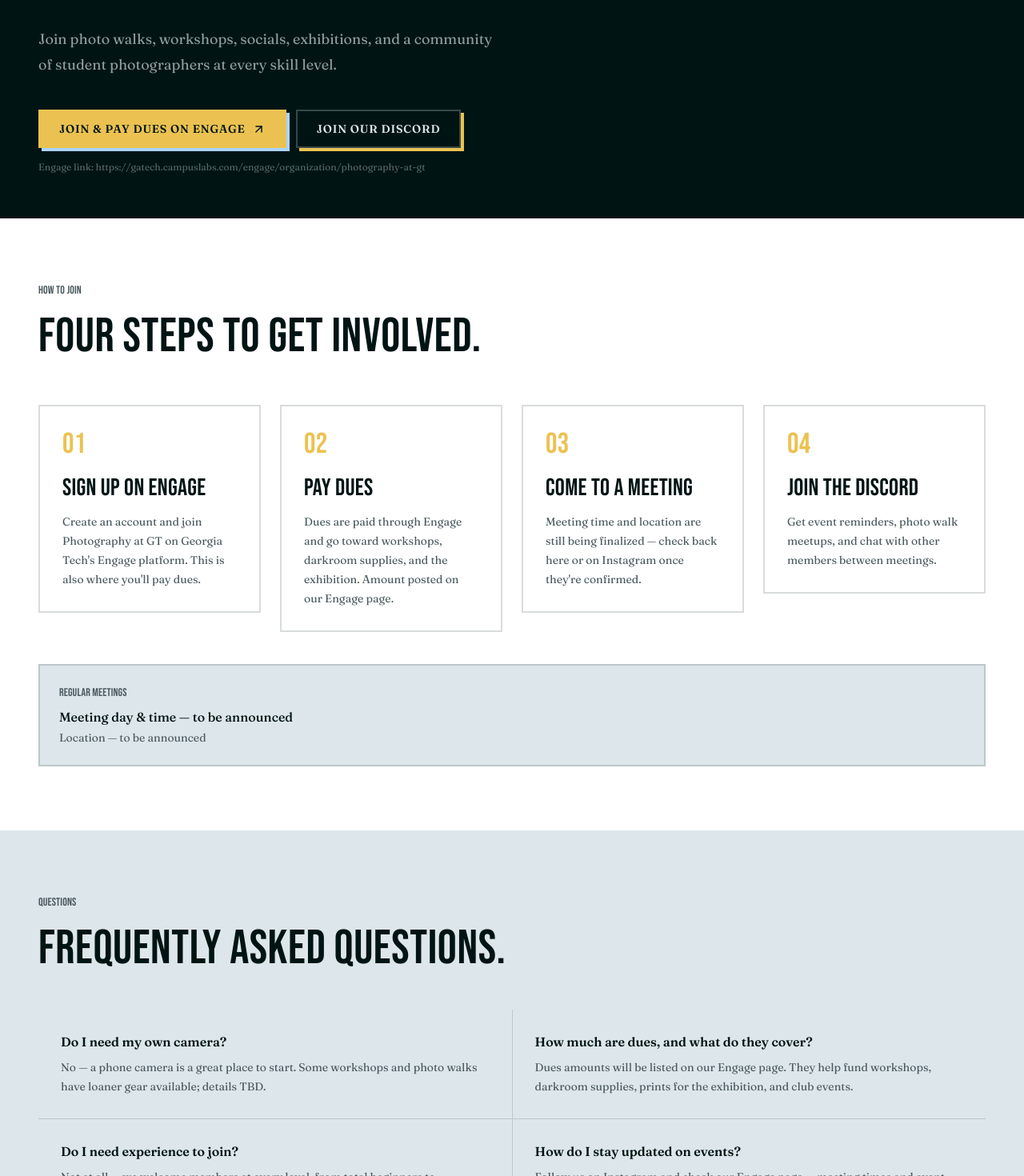
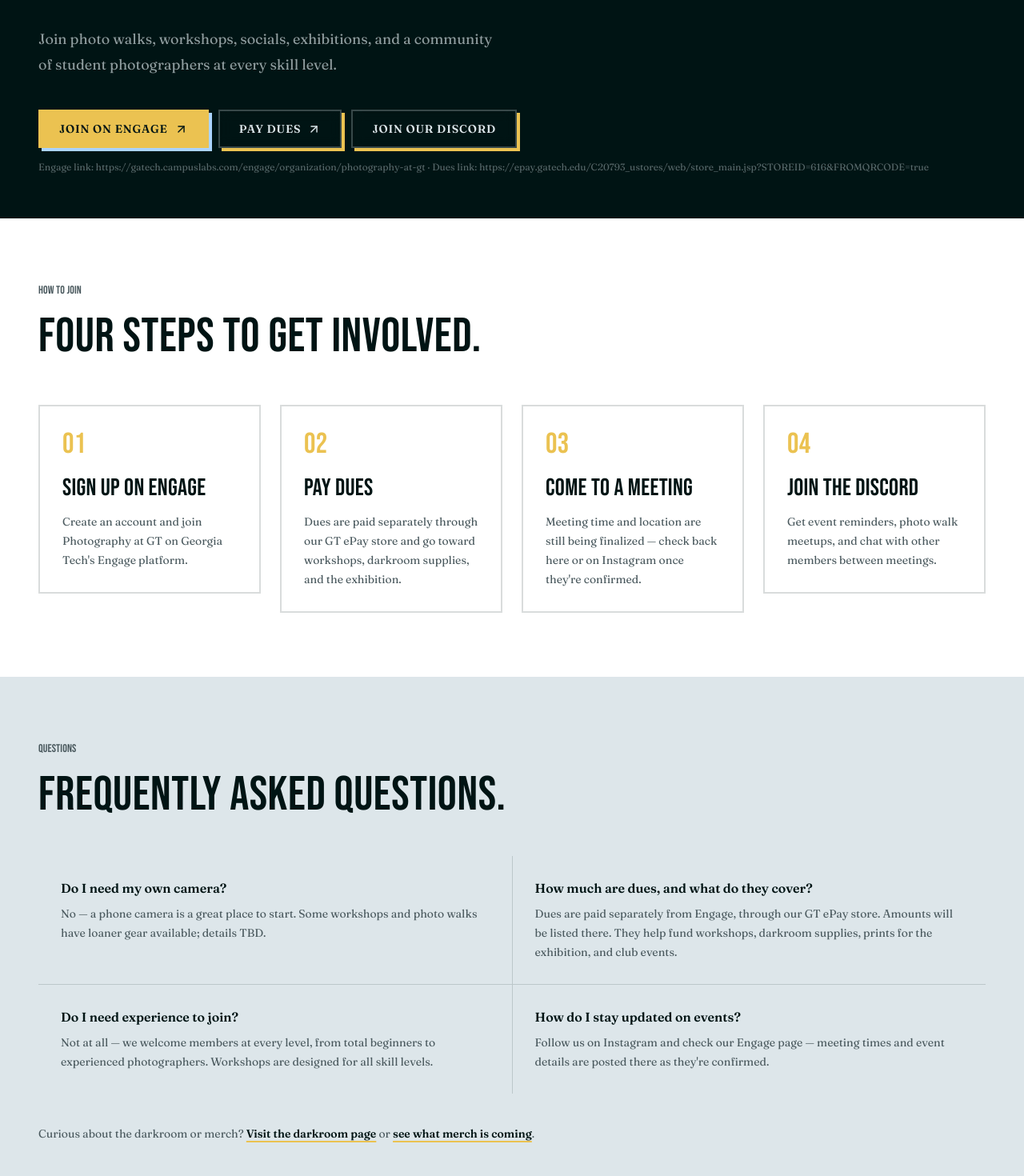
Before and after one commit to kaylee162/photography-gt, a Next.js app: page /join in a window 1280 px wide. Shown: the part 420-1890 px from the top of the page at 80% size. Built offline with nearby package versions, Linux system fonts and the light colour scheme.

Commit message:
updated events, fixed links in footer, and added epay for dues

```diff
--- a/app/about/page.tsx
+++ b/app/about/page.tsx
@@ -6,7 +6,7 @@ import { SectionHeading } from "@/components/ui/section-heading";
 import { PlaceholderImage } from "@/components/ui/placeholder-image";
 import { Reveal, RevealGroup, RevealItem } from "@/components/ui/reveal";
 import { teamMembers } from "@/data/team";
-import { MEETING_LOCATION, MEETING_SCHEDULE } from "@/lib/constants";
+import { DUES_URL } from "@/lib/constants";
 
 export const metadata: Metadata = {
   title: "About",
@@ -22,7 +22,7 @@ const offerings = [
   {
     title: "Workshops",
     description:
-      "Hands-on workshops covering photo editing, lighting, fashion photography, and darkroom processes for every experience level.",
+      "Hands-on workshops covering photo editing, lighting, and darkroom processes for every experience level.",
     icon: Aperture,
   },
   {
@@ -55,7 +55,7 @@ export default function AboutPage() {
 
             <p className="mt-8 max-w-2xl text-lg leading-8 text-slate">
               Photography @ GT is a student-organized photography club at
-              Georgia Tech, founded in 2024. Since then we have grown to 150+
+              Georgia Tech, founded in 2024. Since then we have grown to almost 250
               members who share a passion for photography across digital and
               analog practices.
             </p>
@@ -101,31 +101,27 @@ export default function AboutPage() {
 
       <section className="bg-paper py-16 sm:py-20">
         <Container>
-          <Reveal className="grid gap-10 border-2 border-ink bg-white p-10 sm:p-14 lg:grid-cols-2">
-            <div>
-              <p className="font-display text-sm tracking-[0.14em] text-slate">
-                Meetings
-              </p>
-              <h3 className="font-display mt-4 text-3xl tracking-[0.005em]">
-                {MEETING_SCHEDULE}
-              </h3>
-              <p className="mt-3 text-sm leading-6 text-slate">
-                {MEETING_LOCATION}. Final meeting details will be posted here
-                and on our Instagram and Engage page once confirmed.
-              </p>
-            </div>
-
+          <Reveal className="grid gap-10 border-2 border-ink bg-white p-10 sm:p-14">
             <div>
               <p className="font-display text-sm tracking-[0.14em] text-slate">
                 Dues
               </p>
               <h3 className="font-display mt-4 text-3xl tracking-[0.005em]">
-                Paid through Engage
+                Paid through GT ePay
               </h3>
               <p className="mt-3 text-sm leading-6 text-slate">
                 Membership dues cover workshop materials, darkroom supplies,
-                and exhibition costs. Amounts and payment are handled through
-                our Georgia Tech Engage page.
+                and exhibition costs. Dues are paid separately from Engage,
+                through our{" "}
+                <a
+                  href={DUES_URL}
+                  target="_blank"
+                  rel="noreferrer"
+                  className="font-semibold text-ink underline decoration-yellow decoration-2 underline-offset-4"
+                >
+                  GT ePay store
+                </a>
+                .
               </p>
             </div>
           </Reveal>
--- a/app/darkroom/page.tsx
+++ b/app/darkroom/page.tsx
@@ -6,7 +6,7 @@ import { SectionHeading } from "@/components/ui/section-heading";
 import { PlaceholderImage } from "@/components/ui/placeholder-image";
 import { Reveal, RevealGroup, RevealItem } from "@/components/ui/reveal";
 import { darkroomFaq } from "@/data/faq";
-import { ENGAGE_URL } from "@/lib/constants";
+import { DUES_URL } from "@/lib/constants";
 
 export const metadata: Metadata = {
   title: "Darkroom",
@@ -125,12 +125,12 @@ export default function DarkroomPage() {
               Want first access when the darkroom opens? Make sure your dues
               are paid on{" "}
               <a
-                href={ENGAGE_URL}
+                href={DUES_URL}
                 target="_blank"
                 rel="noreferrer"
                 className="font-semibold text-ink underline decoration-yellow decoration-2 underline-offset-4"
               >
-                Engage
+                GT ePay
               </a>{" "}
               and watch for the training workshop announcement.
             </p>
--- a/app/events/page.tsx
+++ b/app/events/page.tsx
@@ -6,7 +6,7 @@ import { EventFilterGrid } from "@/components/events/event-filter-grid";
 import { GoogleCalendar } from "@/components/events/google-calendar";
 import { Reveal } from "@/components/ui/reveal";
 import { upcomingEvents } from "@/data/events";
-import { DISCORD_URL, MEETING_LOCATION, MEETING_SCHEDULE } from "@/lib/constants";
+import { DISCORD_URL } from "@/lib/constants";
 
 export const metadata: Metadata = {
   title: "Events",
@@ -52,16 +52,6 @@ export default function EventsPage() {
         </Reveal>
         */}
 
-        <Reveal delay={0.16} className="mt-6 border-2 border-ink/15 p-6">
-          <p className="font-display text-sm tracking-[0.12em] text-slate">
-            Regular meetings
-          </p>
-          <p className="mt-2 text-base font-medium text-ink">
-            {MEETING_SCHEDULE}
-          </p>
-          <p className="mt-1 text-sm text-slate">{MEETING_LOCATION}</p>
-        </Reveal>
-
         <div className="mt-10">
           <GoogleCalendar />
         </div>
--- a/app/join/page.tsx
+++ b/app/join/page.tsx
@@ -6,12 +6,7 @@ import { Container } from "@/components/ui/container";
 import { SectionHeading } from "@/components/ui/section-heading";
 import { Reveal, RevealGroup, RevealItem } from "@/components/ui/reveal";
 import { joinFaq } from "@/data/faq";
-import {
-  DISCORD_URL,
-  ENGAGE_URL,
-  MEETING_LOCATION,
-  MEETING_SCHEDULE,
-} from "@/lib/constants";
+import { DISCORD_URL, DUES_URL, ENGAGE_URL } from "@/lib/constants";
 
 export const metadata: Metadata = {
   title: "Join",
@@ -21,12 +16,12 @@ const steps = [
   {
     title: "Sign up on Engage",
     description:
-      "Create an account and join Photography at GT on Georgia Tech's Engage platform. This is also where you'll pay dues.",
+      "Create an account and join Photography at GT on Georgia Tech's Engage platform.",
   },
   {
     title: "Pay dues",
     description:
-      "Dues are paid through Engage and go toward workshops, darkroom supplies, and the exhibition. Amount posted on our Engage page.",
+      "Dues are paid separately through our GT ePay store and go toward workshops, darkroom supplies, and the exhibition.",
   },
   {
     title: "Come to a meeting",
@@ -66,7 +61,17 @@ export default function JoinPage() {
                 rel="noreferrer"
                 className="inline-flex items-center gap-2 border-2 border-yellow bg-yellow px-6 py-3 text-sm font-semibold uppercase tracking-[0.06em] text-ink shadow-[4px_4px_0_0_var(--color-sky)] transition-all duration-150 hover:-translate-x-0.5 hover:-translate-y-0.5 hover:bg-ink hover:text-yellow hover:shadow-[6px_6px_0_0_var(--color-sky)] active:translate-x-0 active:translate-y-0 active:shadow-none"
               >
-                Join &amp; pay dues on Engage
+                Join on Engage
+                <ArrowUpRight size={17} />
+              </a>
+
+              <a
+                href={DUES_URL}
+                target="_blank"
+                rel="noreferrer"
+                className="inline-flex items-center gap-2 border-2 border-paper/25 px-6 py-3 text-sm font-semibold uppercase tracking-[0.06em] text-paper shadow-[4px_4px_0_0_var(--color-yellow)] backdrop-blur-sm transition-all duration-150 hover:-translate-x-0.5 hover:-translate-y-0.5 hover:border-sky hover:text-sky hover:shadow-[6px_6px_0_0_var(--color-yellow)] active:translate-x-0 active:translate-y-0 active:shadow-none"
+              >
+                Pay dues
                 <ArrowUpRight size={17} />
               </a>
 
@@ -81,7 +86,7 @@ export default function JoinPage() {
             </div>
 
             <p className="mt-4 text-xs text-paper/40">
-              Engage link: {ENGAGE_URL}
+              Engage link: {ENGAGE_URL} · Dues link: {DUES_URL}
             </p>
           </Reveal>
         </Container>
@@ -109,15 +114,6 @@ export default function JoinPage() {
             ))}
           </RevealGroup>
 
-          <Reveal delay={0.1} className="mt-10 border-2 border-ink/15 bg-paper p-6">
-            <p className="font-display text-sm tracking-[0.12em] text-slate">
-              Regular meetings
-            </p>
-            <p className="mt-2 text-base font-medium text-ink">
-              {MEETING_SCHEDULE}
-            </p>
-            <p className="mt-1 text-sm text-slate">{MEETING_LOCATION}</p>
-          </Reveal>
         </Container>
       </section>
 
--- a/app/merch/page.tsx
+++ b/app/merch/page.tsx
@@ -78,6 +78,8 @@ export default function MerchPage() {
               Want to know when merch drops? Follow us on{" "}
               <a
                 href={INSTAGRAM_URL}
+                target="_blank"
+                rel="noreferrer"
                 className="font-semibold text-ink underline decoration-yellow decoration-2 underline-offset-4"
               >
                 Instagram
--- a/components/home/quick-links.tsx
+++ b/components/home/quick-links.tsx
@@ -1,39 +1,55 @@
 import Link from "next/link";
-import { ArrowUpRight, Aperture, ShoppingBag, Users } from "lucide-react";
+import { ArrowUpRight, Aperture, ShoppingBag, Users, type LucideIcon } from "lucide-react";
 
 import { Container } from "@/components/ui/container";
 import { RevealGroup, RevealItem } from "@/components/ui/reveal";
-import { ENGAGE_URL } from "@/lib/constants";
+import { DUES_URL, ENGAGE_URL } from "@/lib/constants";
 
-const links = [
+type QuickLinkCta = {
+  label: string;
+  href: string;
+  external: boolean;
+};
+
+type QuickLink = {
+  title: string;
+  description: string;
+  icon: LucideIcon;
+  ctas: QuickLinkCta[];
+};
+
+const links: QuickLink[] = [
   {
     title: "The Darkroom",
     description:
       "Our new darkroom is opening up — develop and print your own black & white film.",
-    href: "/darkroom",
-    cta: "Explore the darkroom",
     icon: Aperture,
-    external: false,
+    ctas: [{ label: "Explore the darkroom", href: "/darkroom", external: false }],
   },
   {
     title: "Merch",
     description:
       "Club apparel and gear is in the works. Take a look at what's coming.",
-    href: "/merch",
-    cta: "See merch",
     icon: ShoppingBag,
-    external: false,
+    ctas: [{ label: "See merch", href: "/merch", external: false }],
   },
   {
     title: "Engage & Dues",
     description:
-      "Officially join the club and pay dues through Georgia Tech Engage.",
-    href: ENGAGE_URL,
-    cta: "Go to Engage",
+      "Officially join the club through Georgia Tech Engage, and pay dues separately through GT ePay.",
     icon: Users,
-    external: true,
+    ctas: [
+      { label: "Go to Engage", href: ENGAGE_URL, external: true },
+      { label: "Pay dues", href: DUES_URL, external: true },
+    ],
   },
 ];
+
+const boxClassName =
+  "group flex flex-col border-2 border-ink/15 bg-paper p-8 shadow-[0_0_0_0_var(--color-ink)] transition-all duration-200 hover:-translate-x-1 hover:-translate-y-1 hover:border-ink hover:bg-ink hover:text-paper hover:shadow-[6px_6px_0_0_var(--color-ink)] [&_span]:group-hover:text-yellow [&_a]:group-hover:text-yellow [&_p]:group-hover:text-paper/70";
+
+const ctaClassName =
+  "inline-flex w-fit items-center gap-1.5 text-sm font-semibold text-ink transition hover:underline";
 
 export function QuickLinks() {
   return (
@@ -42,7 +58,7 @@ export function QuickLinks() {
         <RevealGroup className="grid gap-6 sm:grid-cols-3">
           {links.map((link) => {
             const Icon = link.icon;
-            const content = (
+            const body = (
               <>
                 <Icon size={22} strokeWidth={1.5} className="text-ink transition group-hover:text-yellow" />
 
@@ -53,25 +69,53 @@ export function QuickLinks() {
                 <p className="mt-3 text-sm leading-6 text-slate">
                   {link.description}
                 </p>
+              </>
+            );
 
+            if (link.ctas.length > 1) {
+              return (
+                <RevealItem key={link.title} y={30}>
+                  <div className={boxClassName}>
+                    {body}
+
+                    <div className="mt-6 flex flex-col gap-2">
+                      {link.ctas.map((cta) => (
+                        <a
+                          key={cta.href}
+                          href={cta.href}
+                          target="_blank"
+                          rel="noreferrer"
+                          className={ctaClassName}
+                        >
+                          {cta.label}
+                          <ArrowUpRight size={16} />
+                        </a>
+                      ))}
+                    </div>
+                  </div>
+                </RevealItem>
+              );
+            }
+
+            const cta = link.ctas[0];
+            const content = (
+              <>
+                {body}
                 <span className="mt-6 inline-flex items-center gap-1.5 text-sm font-semibold text-ink">
-                  {link.cta}
+                  {cta.label}
                   <ArrowUpRight size={16} />
                 </span>
               </>
             );
 
-            const className =
-              "group flex flex-col border-2 border-ink/15 bg-paper p-8 shadow-[0_0_0_0_var(--color-ink)] transition-all duration-200 hover:-translate-x-1 hover:-translate-y-1 hover:border-ink hover:bg-ink hover:text-paper hover:shadow-[6px_6px_0_0_var(--color-ink)] [&_span]:hover:text-yellow [&_p]:hover:text-paper/70";
-
             return (
               <RevealItem key={link.title} y={30}>
-                {link.external ? (
-                  <a href={link.href} target="_blank" rel="noreferrer" className={className}>
+                {cta.external ? (
+                  <a href={cta.href} target="_blank" rel="noreferrer" className={boxClassName}>
                     {content}
                   </a>
                 ) : (
-                  <Link href={link.href} className={className}>
+                  <Link href={cta.href} className={boxClassName}>
                     {content}
                   </Link>
                 )}
--- a/components/layout/mobile-menu.tsx
+++ b/components/layout/mobile-menu.tsx
@@ -5,7 +5,7 @@ import { ArrowUpRight, X } from "lucide-react";
 import { AnimatePresence, motion } from "motion/react";
 
 import { navigationItems } from "@/data/navigation";
-import { ENGAGE_URL } from "@/lib/constants";
+import { DUES_URL, ENGAGE_URL } from "@/lib/constants";
 
 type MobileMenuProps = {
   open: boolean;
@@ -60,7 +60,7 @@ export function MobileMenu({ open, onClose }: MobileMenuProps) {
             ))}
           </nav>
 
-          <div className="px-5 pt-10 sm:px-8">
+          <div className="flex flex-wrap gap-3 px-5 pt-10 sm:px-8">
             <a
               href={ENGAGE_URL}
               target="_blank"
@@ -68,7 +68,18 @@ export function MobileMenu({ open, onClose }: MobileMenuProps) {
               onClick={onClose}
               className="inline-flex items-center gap-2 border-2 border-yellow bg-yellow px-6 py-3 text-sm font-semibold uppercase tracking-[0.08em] text-ink transition hover:bg-ink hover:text-yellow"
             >
-              Engage &amp; pay dues
+              Engage
+              <ArrowUpRight size={17} />
+            </a>
+
+            <a
+              href={DUES_URL}
+              target="_blank"
+              rel="noreferrer"
+              onClick={onClose}
+              className="inline-flex items-center gap-2 border-2 border-paper/30 px-6 py-3 text-sm font-semibold uppercase tracking-[0.08em] text-paper transition hover:border-yellow hover:text-yellow"
+            >
+              Pay dues
               <ArrowUpRight size={17} />
             </a>
           </div>
--- a/data/events.ts
+++ b/data/events.ts
@@ -6,7 +6,7 @@ import type { ClubEvent } from "@/types";
  * closes out the semester. Swap in confirmed dates/times/locations as they're
  * finalized — the Events page shows a banner noting this schedule is illustrative.
  */
-export const upcomingEvents: ClubEvent[] = [
+const allEvents: ClubEvent[] = [
   {
     id: "org fair tabling",
     title: "Org Fair Tabling",
@@ -34,6 +34,45 @@ export const upcomingEvents: ClubEvent[] = [
     imageAlt: "Students gathering at a Photography Club meeting",
     type: "social",
     featured: true,
+  },
+  {
+    id: "campus-photo-walk-sep-12",
+    title: "Campus Photo Walk",
+    slug: "campus-photo-walk-sep-12",
+    description:
+      "[TENTATIVE] Join us on a walk around the Georgia Tech Campus. We'll explore different scenic parts of campus, including Tech Tower, CULC, Skiles Walkway, Old Campus, Ech Green, and more! Whether you're new to Tech or been here for years, it's also fun to explore the beautiful places around you. We're still working on the exact time — we'll post it once it's sorted out. Don't have a camera? The Georgia Tech Library rents out camera equipment for a few days at a time: https://library.gatech.edu/spaces-technology/gadgets. Bring your walking shoes and camera (or phone), and be ready for a super awesome photo walk!",
+    startDate: "2026-09-12T10:00:00-04:00",
+    endDate: "2026-09-12T13:00:00-04:00",
+    location: "Clough Undergraduate Learning Commons",
+    image: "/images/hero/tech-green-evening.jpg",
+    imageAlt: "Georgia Tech's Clough Undergraduate Learning Commons seen from Tech Green",
+    type: "photo-walk",
+  },
+  {
+    id: "print-social-sep-20",
+    title: "Print Social",
+    slug: "print-social-sep-20",
+    description:
+      "Join us for our first print social in IC room 215! Fill out the submission form if you'd like us to print one of your photos — we'll hand them out at the social (limit one photo per person, so pick your best shot). It's also a great chance to meet fellow Tech students who share an interest in photography, talk shop, and hang out.",
+    startDate: "2026-09-20T13:00:00-04:00",
+    endDate: "2026-09-20T16:00:00-04:00",
+    location: "Instructional Center, Room 215",
+    image: "/images/events/print-social-sep-20.jpg",
+    imageAlt: "An Instax camera held over a pile of printed instant photos",
+    type: "social",
+  },
+  {
+    id: "linkedin-headshot-volunteers",
+    title: "Volunteer: LinkedIn Headshot Photographers",
+    slug: "linkedin-headshot-volunteers",
+    description:
+      "Dr. Ian Krout, a faculty member in the Neuroscience Undergraduate Program, is looking for photographers to volunteer taking professional headshots at his LinkedIn Workshop. Backdrops and props are handled — just show up with your camera. If you'd like to be involved, show up to the event. It will be held in the Highlands Room of the Exhibition Hall.",
+    startDate: "2026-09-10T11:00:00-04:00",
+    endDate: "2026-09-10T12:30:00-04:00",
+    location: "Exhibition Hall",
+    image: "/images/events/linkedin-headshot-volunteers.jpg",
+    imageAlt: "A facilitator leading a workshop for a seated group",
+    type: "social",
   },
   /**
   {
@@ -176,4 +215,14 @@ export const upcomingEvents: ClubEvent[] = [
   }, */
 ];
 
+/**
+ * Only shows events that haven't ended yet, sorted soonest-first, so a
+ * forgotten past event doesn't linger on the page.
+ */
+export const upcomingEvents: ClubEvent[] = allEvents
+  .filter((event) => new Date(event.endDate ?? event.startDate) >= new Date())
+  .sort(
+    (a, b) => new Date(a.startDate).getTime() - new Date(b.startDate).getTime(),
+  );
+
 export const featuredEvents = upcomingEvents.filter((event) => event.featured);
--- a/data/faq.ts
+++ b/data/faq.ts
@@ -9,7 +9,7 @@ export const joinFaq: FaqItem[] = [
   {
     question: "How much are dues, and what do they cover?",
     answer:
-      "Dues amounts will be listed on our Engage page. They help fund workshops, darkroom supplies, prints for the exhibition, and club events.",
+      "Dues are paid separately from Engage, through our GT ePay store. Amounts will be listed there. They help fund workshops, darkroom supplies, prints for the exhibition, and club events.",
   },
   {
     question: "Do I need experience to join?",
--- a/lib/constants.ts
+++ b/lib/constants.ts
@@ -4,15 +4,14 @@
 export const ENGAGE_URL =
   "https://gatech.campuslabs.com/engage/organization/photography-at-gt";
 
+export const DUES_URL =
+  "https://epay.gatech.edu/C20793_ustores/web/store_main.jsp?STOREID=616&FROMQRCODE=true";
+
 export const DISCORD_URL = "https://discord.gg/Rp8JYnMNnd";
 
 export const INSTAGRAM_URL = "https://www.instagram.com/gtphotography.atl/";
 
 export const CONTACT_EMAIL = "gtphotographyatl@gmail.com";
-
-// TODO: replace with confirmed weekly/biweekly meeting details
-export const MEETING_SCHEDULE = "Meeting day & time — to be announced";
-export const MEETING_LOCATION = "Location — to be announced";
 
 const GOOGLE_CALENDAR_ID =
   "f8f0a584bb2bd010eec53486f03aa2a4fc55561cb4246cd49c7c6ecd7944ea03@group.calendar.google.com";
```
Also changed, not shown: components/home/membership-cta.tsx (+12 -4 lines), components/layout/footer.tsx (+14 -1 lines), public/images/events/linkedin-headshot-volunteers.jpg (added), public/images/events/print-social-sep-20.jpg (added).
